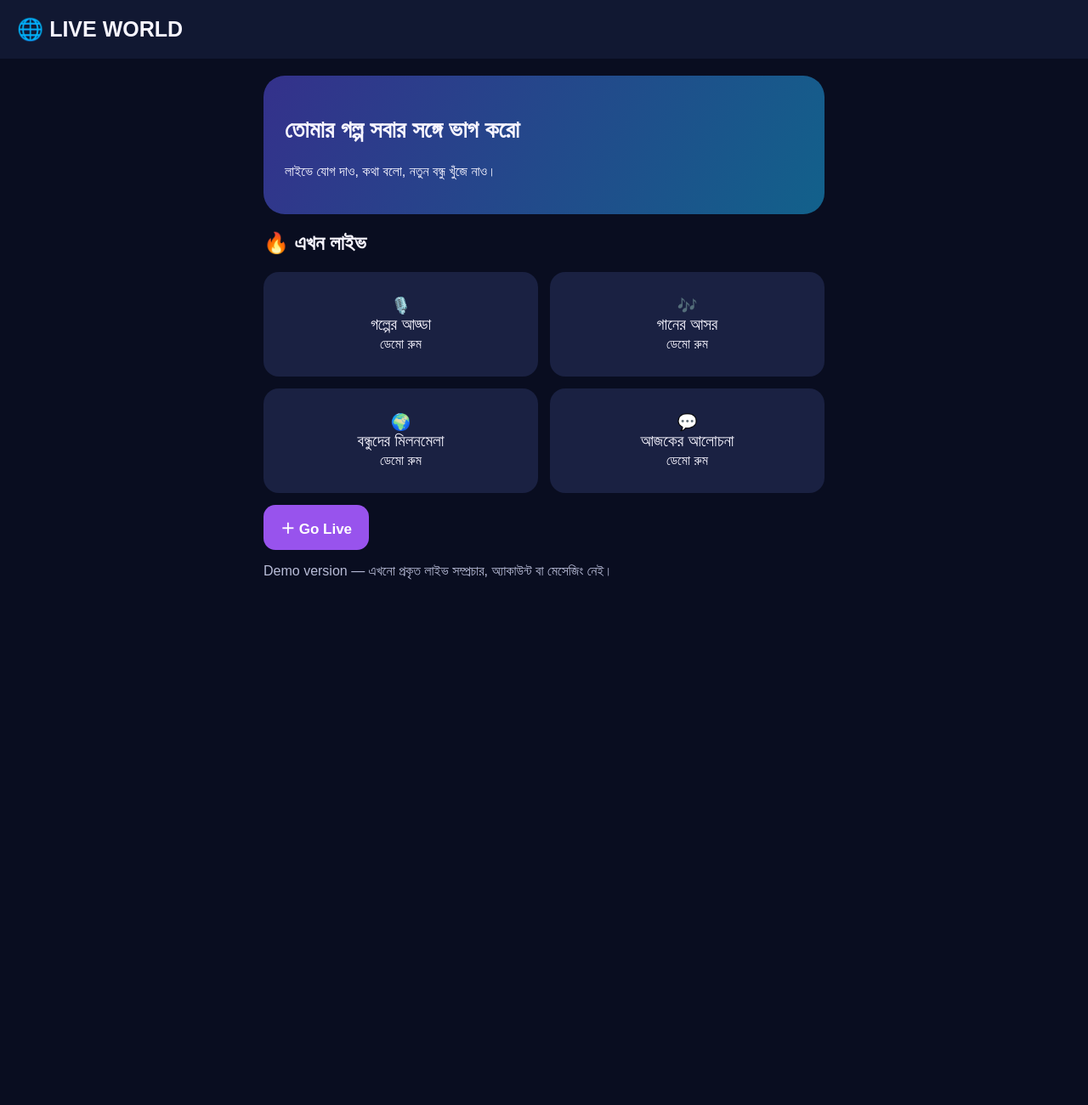
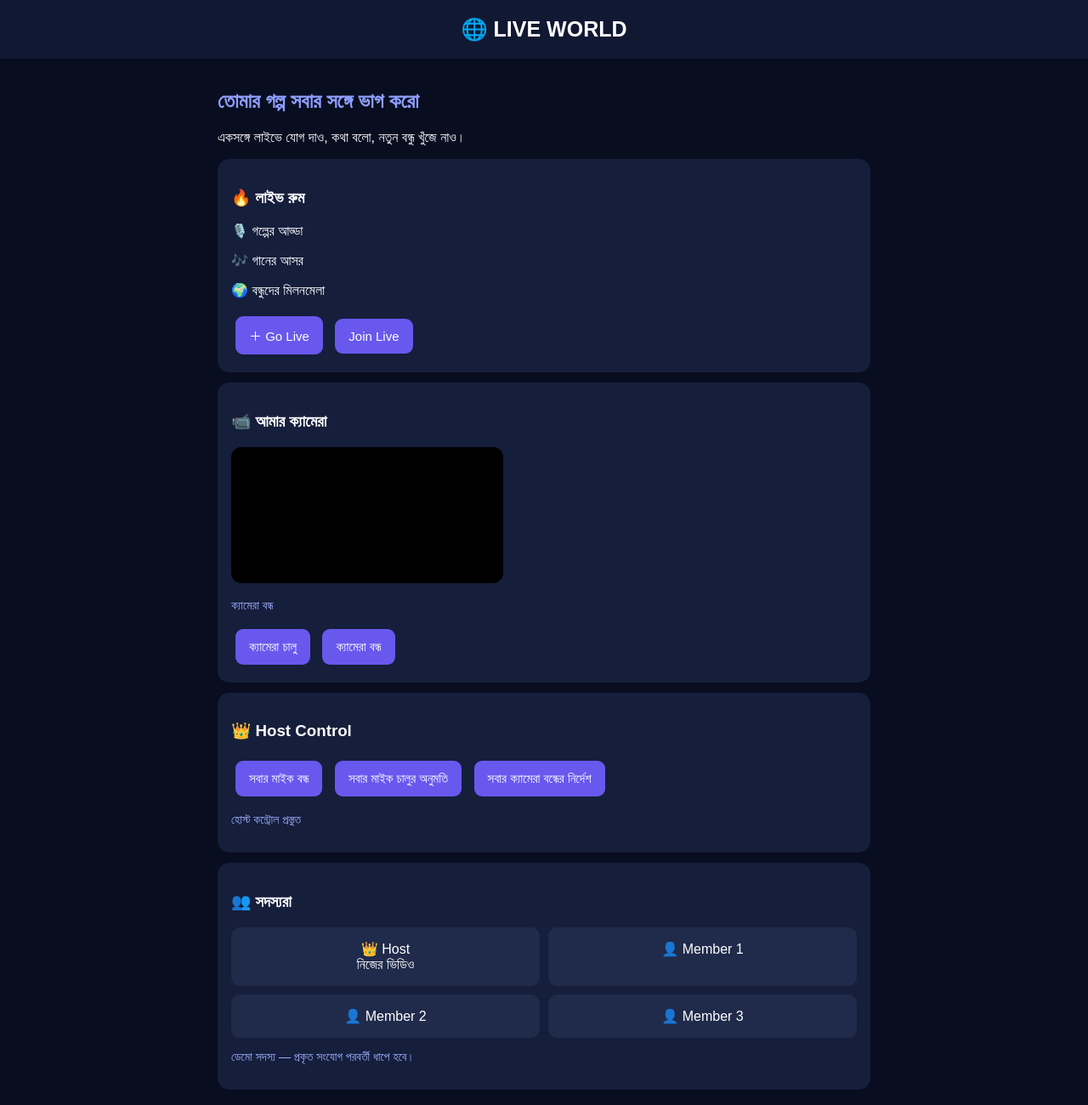
Before and after one commit to alibababd123/live-world-, a plain HTML site: page index.html in a window 1280 px wide. Shown: the whole page at 85% size. Before the commit the page ends 800 px from the top, so only its background shows below. Drawn offline with Linux system fonts and the light colour scheme.

Commit message:
Refactor HTML structure and styling

```diff
--- a/index.html
+++ b/index.html
@@ -1,86 +1,92 @@
 
-<!doctype html>
+<!DOCTYPE html>
 <html lang="bn">
 <head>
-<meta charset="utf-8">
-<meta name="viewport" content="width=device-width,initial-scale=1">
+<meta charset="UTF-8">
+<meta name="viewport" content="width=device-width, initial-scale=1">
 <title>LIVE WORLD</title>
 <style>
 *{box-sizing:border-box}
-body{margin:0;background:#090d20;color:#f7f5ff;font-family:Arial,sans-serif}
-header{padding:20px;background:#111832;font-size:25px;font-weight:bold}
-main{max-width:700px;margin:auto;padding:20px}
-.hero{padding:25px;border-radius:25px;background:linear-gradient(120deg,#34318b,#12618b)}
-h1{font-size:28px}
-.rooms{display:grid;grid-template-columns:1fr 1fr;gap:14px;margin-top:20px}
-.room{background:#1a2142;padding:28px 12px;border-radius:18px;text-align:center;font-size:19px}
-button{border:0;border-radius:14px;padding:14px 20px;background:#9853ed;color:white;font-size:17px;font-weight:bold;margin-top:14px}
-#panel{display:none;margin-top:20px;padding:16px;background:#1a2142;border-radius:18px}
-video{width:100%;max-height:55vh;border-radius:14px;background:#000;display:none}
-#status{line-height:1.5;color:#ddd5ff}
+body{margin:0;background:#090d20;color:white;font-family:Arial,sans-serif}
+header{padding:20px;background:#111832;text-align:center;font-size:25px;font-weight:bold}
+main{padding:16px;max-width:800px;margin:auto}
+h2{color:#8e9fff}
+button{padding:12px 16px;border:0;border-radius:9px;background:#6858ed;color:white;font-size:15px;margin:5px;cursor:pointer}
+.room{background:#151e3b;padding:16px;border-radius:14px;margin:12px 0}
+video{width:100%;max-width:320px;background:#000;border-radius:12px}
+.people{display:grid;grid-template-columns:repeat(2,1fr);gap:10px}
+.person{background:#202b4b;padding:16px;border-radius:10px;text-align:center}
+.status{color:#9daeff;font-size:14px}
 </style>
 </head>
 <body>
 <header>🌐 LIVE WORLD</header>
 <main>
-<section class="hero">
-<h1>তোমার গল্প সবার সঙ্গে ভাগ করো</h1>
-<p>লাইভে যোগ দাও, কথা বলো, নতুন বন্ধু খুঁজে নাও।</p>
-</section>
-<h2>🔥 এখন লাইভ</h2>
-<div class="rooms">
-<div class="room">🎙️<br>গল্পের আড্ডা<br><small>ডেমো রুম</small></div>
-<div class="room">🎶<br>গানের আসর<br><small>ডেমো রুম</small></div>
-<div class="room">🌍<br>বন্ধুদের মিলনমেলা<br><small>ডেমো রুম</small></div>
-<div class="room">💬<br>আজকের আলোচনা<br><small>ডেমো রুম</small></div>
+<h2>তোমার গল্প সবার সঙ্গে ভাগ করো</h2>
+<p>একসঙ্গে লাইভে যোগ দাও, কথা বলো, নতুন বন্ধু খুঁজে নাও।</p>
+
+<div class="room">
+<h3>🔥 লাইভ রুম</h3>
+<p>🎙️ গল্পের আড্ডা</p>
+<p>🎶 গানের আসর</p>
+<p>🌍 বন্ধুদের মিলনমেলা</p>
+<button onclick="alert('লাইভ রুমের সার্ভার পরবর্তী ধাপে যুক্ত হবে')">＋ Go Live</button>
+<button onclick="alert('রুম সার্ভার পরবর্তী ধাপে যুক্ত হবে')">Join Live</button>
 </div>
-<button id="go">＋ Go Live</button>
-<section id="panel">
-<h2>📹 ক্যামেরা পরীক্ষা</h2>
-<p>এটি শুধু তোমার ফোনে ক্যামেরার প্রিভিউ দেখাবে। অন্য কেউ ভিডিও দেখতে পাবে না।</p>
+
+<div class="room">
+<h3>📹 আমার ক্যামেরা</h3>
 <video id="cam" autoplay playsinline muted></video>
-<p id="status">ক্যামেরা চালু করতে বোতাম চাপো।</p>
-<button id="start">ক্যামেরা চালু করো</button>
-<button id="stop" style="background:#444">ক্যামেরা বন্ধ করো</button>
-</section>
-<p style="color:#b9bdd8">Demo version — এখনো প্রকৃত লাইভ সম্প্রচার, অ্যাকাউন্ট বা মেসেজিং নেই।</p>
+<p class="status" id="status">ক্যামেরা বন্ধ</p>
+<button onclick="startCamera()">ক্যামেরা চালু</button>
+<button onclick="stopCamera()">ক্যামেরা বন্ধ</button>
+</div>
+
+<div class="room">
+<h3>👑 Host Control</h3>
+<button onclick="muteAll()">সবার মাইক বন্ধ</button>
+<button onclick="unmuteAll()">সবার মাইক চালুর অনুমতি</button>
+<button onclick="alert('ক্যামেরা নিয়ন্ত্রণ সার্ভার যুক্ত হলে চালু হবে')">সবার ক্যামেরা বন্ধের নির্দেশ</button>
+<p id="hostStatus" class="status">হোস্ট কন্ট্রোল প্রস্তুত</p>
+</div>
+
+<div class="room">
+<h3>👥 সদস্যরা</h3>
+<div class="people" id="people">
+<div class="person">👑 Host<br>নিজের ভিডিও</div>
+<div class="person">👤 Member 1</div>
+<div class="person">👤 Member 2</div>
+<div class="person">👤 Member 3</div>
+</div>
+<p class="status">ডেমো সদস্য — প্রকৃত সংযোগ পরবর্তী ধাপে হবে।</p>
+</div>
 </main>
 <script>
 let stream=null;
-const panel=document.getElementById('panel');
-const cam=document.getElementById('cam');
-const status=document.getElementById('status');
+let hostMuted=true;
 
-document.getElementById('go').onclick=()=>{
-panel.style.display='block';
-panel.scrollIntoView({behavior:'smooth'});
-};
-
-document.getElementById('start').onclick=async()=>{
+async function startCamera(){
 try{
-if(!navigator.mediaDevices?.getUserMedia){
-status.textContent='HTTPS ঠিকানা দিয়ে ওয়েবসাইট খুলে আবার চেষ্টা করো।';
-return;
+stream=await navigator.mediaDevices.getUserMedia({video:true,audio:true});
+document.getElementById('cam').srcObject=stream;
+document.getElementById('status').textContent='ক্যামেরা ও মাইক্রোফোন চালু';
+}catch(e){
+document.getElementById('status').textContent='ক্যামেরার অনুমতি পাওয়া যায়নি';
 }
-stream=await navigator.mediaDevices.getUserMedia({
-video:{facingMode:'user'},
-audio:false
-});
-cam.srcObject=stream;
-cam.style.display='block';
-status.textContent='ক্যামেরা চালু হয়েছে। এটি শুধু তোমার ফোনে দেখা যাচ্ছে।';
-}catch(e){
-status.textContent='ক্যামেরা চালু হয়নি: '+e.name+'. ব্রাউজারের Camera permission Allow করো।';
 }
-};
-
-document.getElementById('stop').onclick=()=>{
-if(stream)stream.getTracks().forEach(t=>t.stop());
-stream=null;
-cam.srcObject=null;
-cam.style.display='none';
-status.textContent='ক্যামেরা বন্ধ করা হয়েছে।';
-};
+function stopCamera(){
+if(stream){stream.getTracks().forEach(t=>t.stop());stream=null;}
+document.getElementById('cam').srcObject=null;
+document.getElementById('status').textContent='ক্যামেরা বন্ধ';
+}
+function muteAll(){
+hostMuted=true;
+document.getElementById('hostStatus').textContent='সবার মাইক বন্ধের নির্দেশ দেওয়া হয়েছে।';
+}
+function unmuteAll(){
+hostMuted=false;
+document.getElementById('hostStatus').textContent='সদস্যদের মাইক চালু করার অনুমতি দেওয়া হয়েছে।';
+}
 </script>
 </body>
 </html>
```
